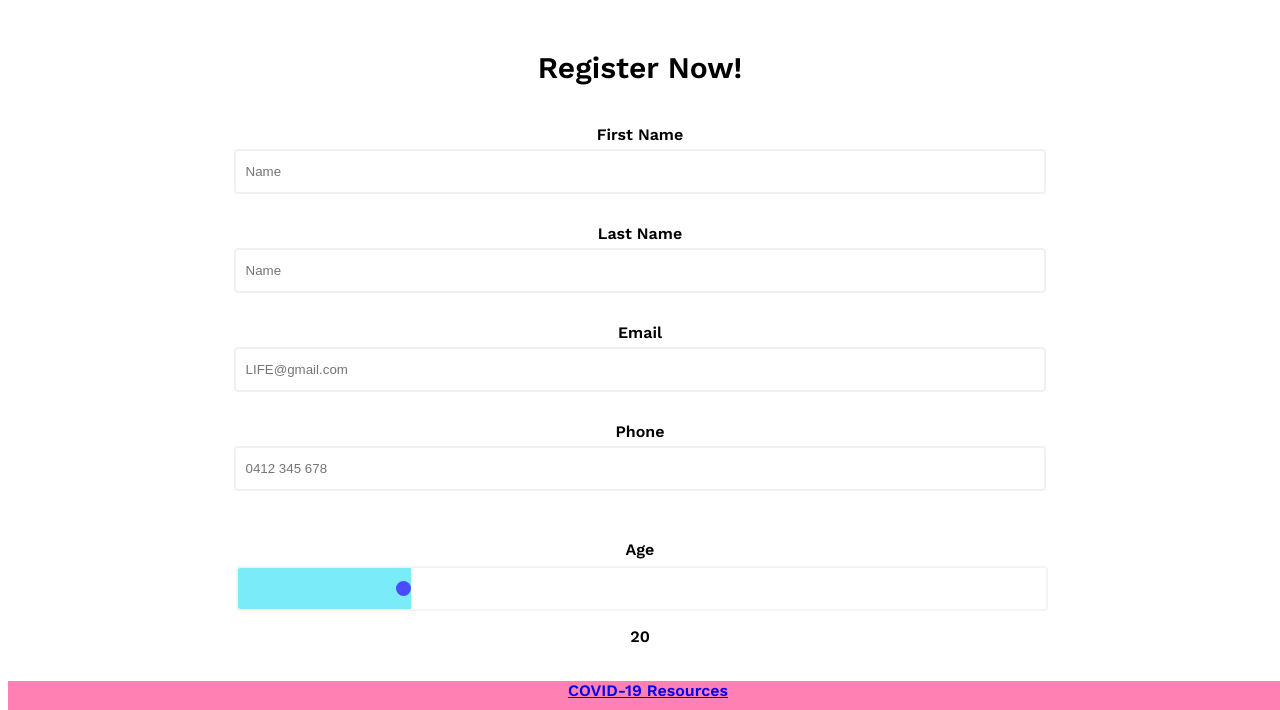
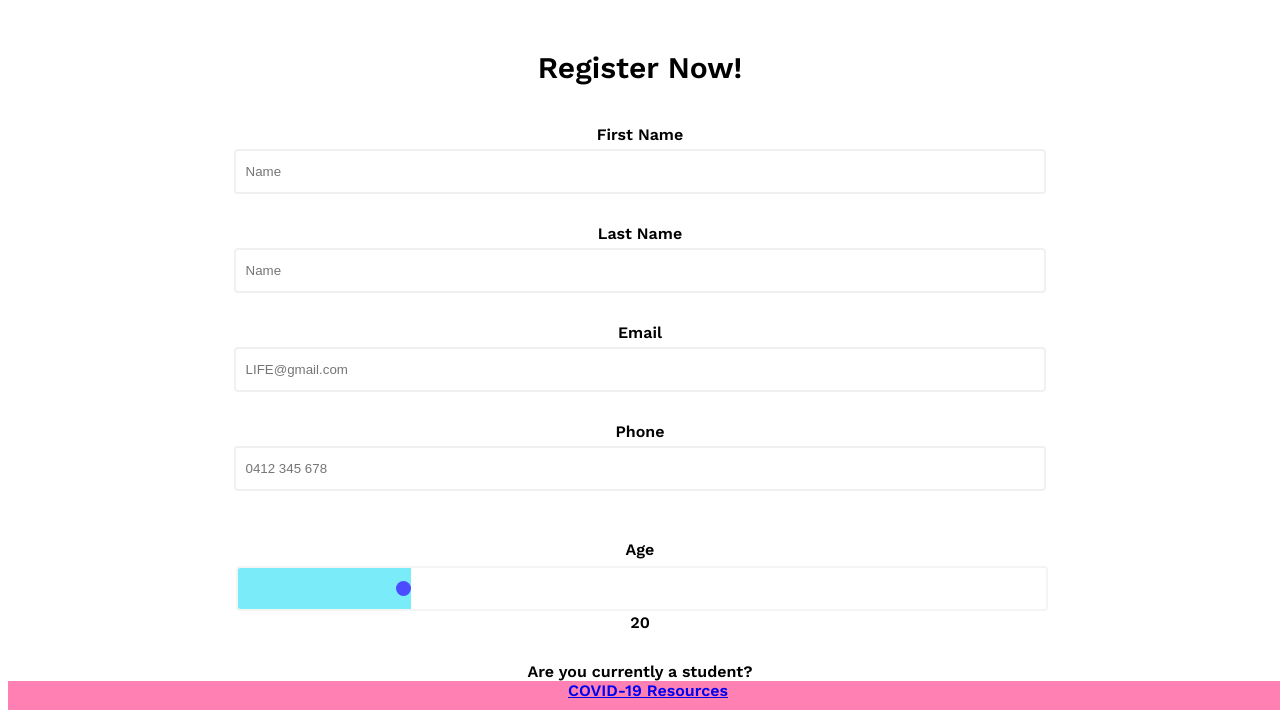
Before and after one commit to voxards/WebProgrammingA1-, a plain HTML site: page register.html in a window 1280 px wide. Shown: the part 89-799 px from the top of the page. Drawn offline with nearby package versions, Linux system fonts and the light colour scheme.

Commit message:
Update register.html

```diff
--- a/register.html
+++ b/register.html
@@ -69,7 +69,7 @@
           <div class="form-control">
             <label>Age</label>
             <input type="range" min="1" max="100" value="20" class="slider" id="age">
-            <p> <span id="ageValue"></span></p>
+            <span id="ageValue"></span>
             <small>Error Message</small>
           </div>
 
@@ -106,6 +106,9 @@
           </div>
 
 
+
+
+
           <button type="submit">Submit</button>
 
 
```
